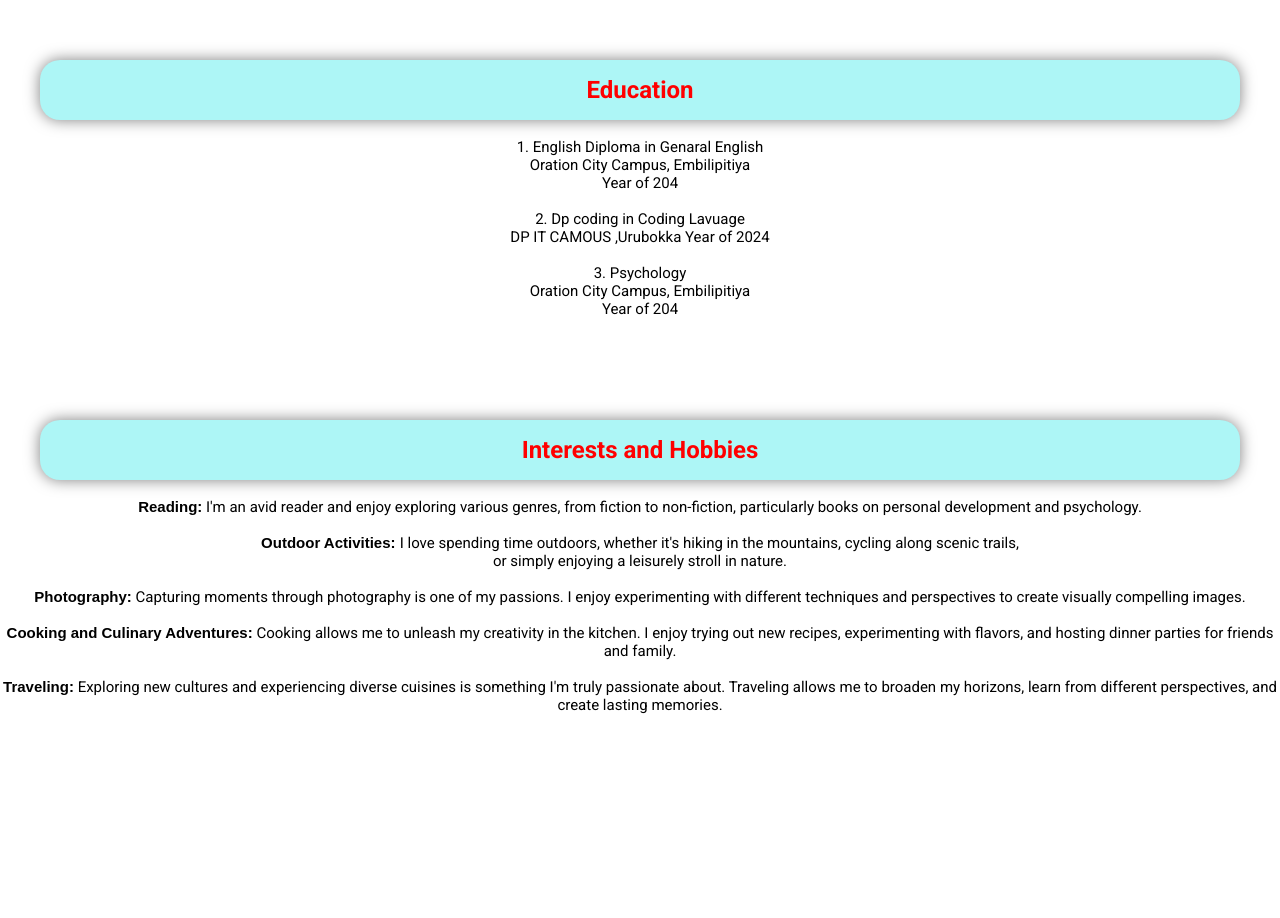
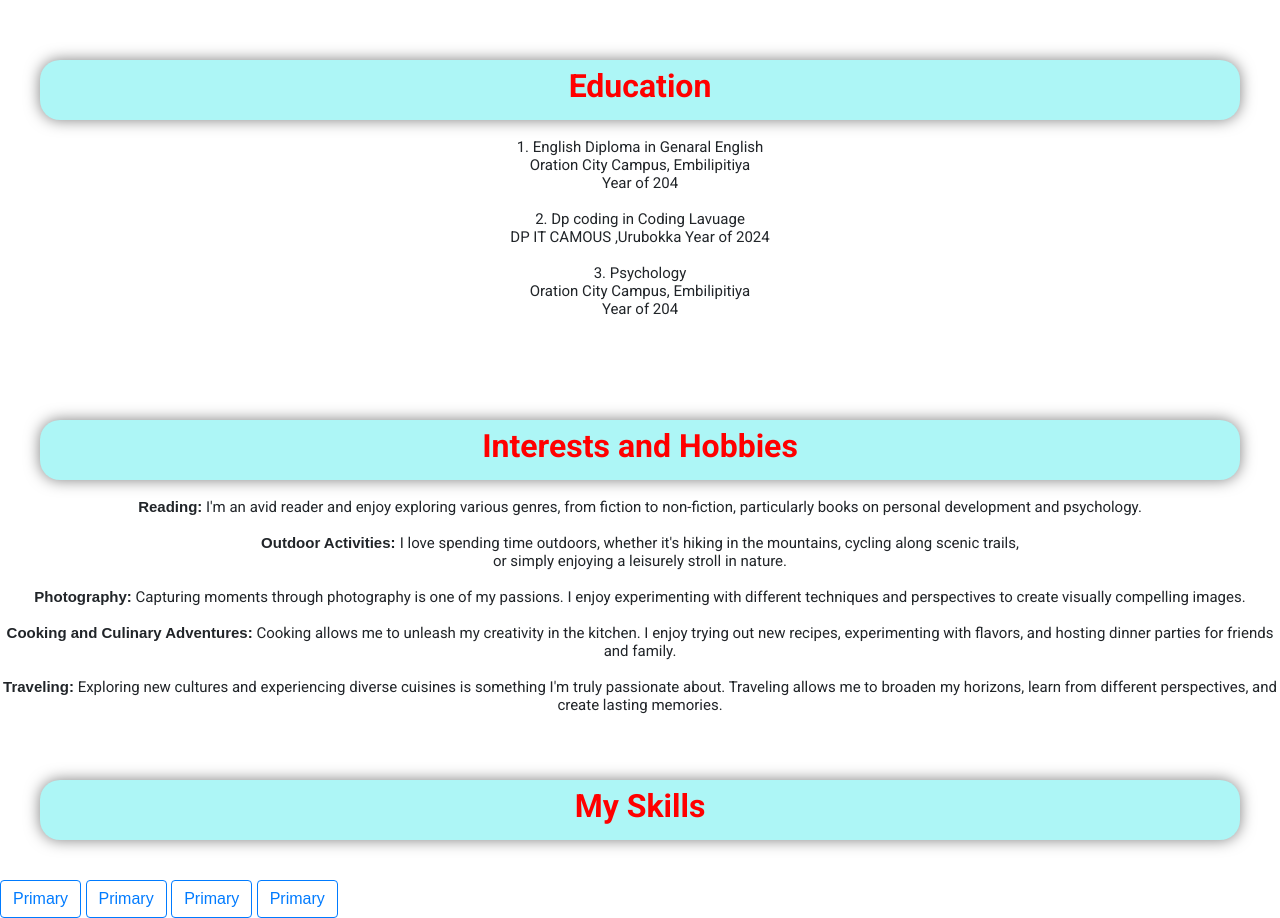
Before and after one commit to krishanrashmika2006/My_Bio_Data, a plain HTML site: page abouteme.html in a window 1280 px wide. Shown: the part 800-1718 px from the top of the page. Before the commit the page ends 1520 px from the top, so only its background shows below. Drawn offline with nearby package versions, Linux system fonts and the light colour scheme.

Commit message:
Update abouteme.html

```diff
--- a/abouteme.html
+++ b/abouteme.html
@@ -6,6 +6,7 @@
     <meta name="viewport" content="width=device-width, initial-scale=1.0">
     <title>Document</title>
     <link rel="stylesheet" href="style.css">
+    <link rel="stylesheet" href="https://cdn.jsdelivr.net/npm/bootstrap@4.4.1/dist/css/bootstrap.min.css" integrity="sha384-Vkoo8x4CGsO3+Hhxv8T/Q5PaXtkKtu6ug5TOeNV6gBiFeWPGFN9MuhOf23Q9Ifjh" crossorigin="anonymous">
 </head>
 
 <body style="background-color: rgb(255, 255, 255);">
@@ -77,6 +78,27 @@
 
     </div>
 
+    <div style="height: 100px; text-align: left;" class="instrodution">
+        <div class="intr">
+            <h2>My Skills</h2>
+        </div>
+        <h5> <h5>
+
+    </div>
+
+
+<div class="skills">
+    <button id="photography" type="button" class="btn btn-outline-primary">Primary</button>
+    <button id="development" type="button" class="btn btn-outline-primary">Primary</button>
+    <button id="design" type="button" class="btn btn-outline-primary">Primary</button>
+    <button type="button" class="btn btn-outline-primary">Primary</button>
+
+</div>
+
+
+
+
+
 
 </body>
 
```
